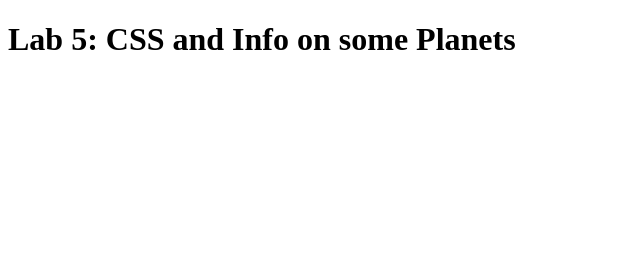
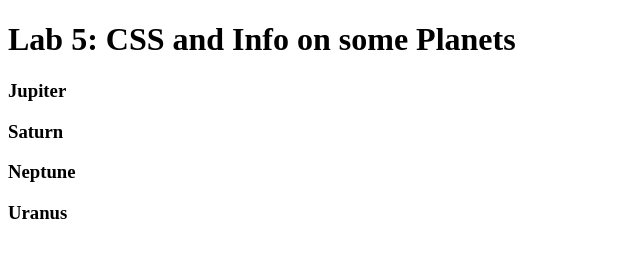
Before and after one commit to csiegfri/Lab-5, a plain HTML site: page index.html in a window 1280 px wide. Shown: the whole page, without its empty margins (0-640 px from the left). Drawn offline with Linux system fonts and the light colour scheme.

Commit message:
added planets of interest and planet id

```diff
--- a/index.html
+++ b/index.html
@@ -6,6 +6,13 @@
 </head>
 <body>
   <h1 id="title">Lab 5: CSS and Info on some Planets</h1>
+  <h3 id="planet">Jupiter</h3>
+
+  <h3 id="planet">Saturn</h3>
+
+  <h3 id="planet">Neptune</h3>
+
+  <h3 id="planet">Uranus</h3>
 
 </body>
 </html>
```
